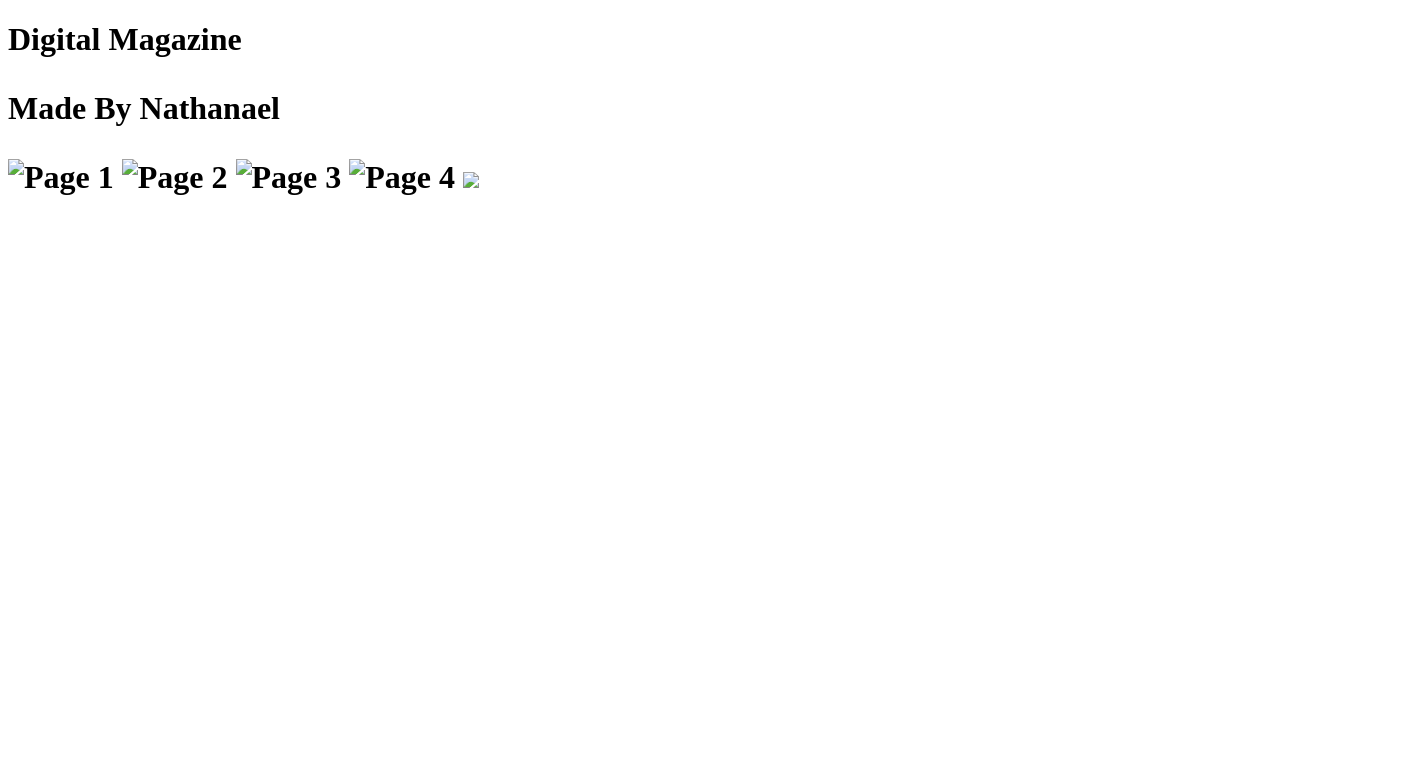
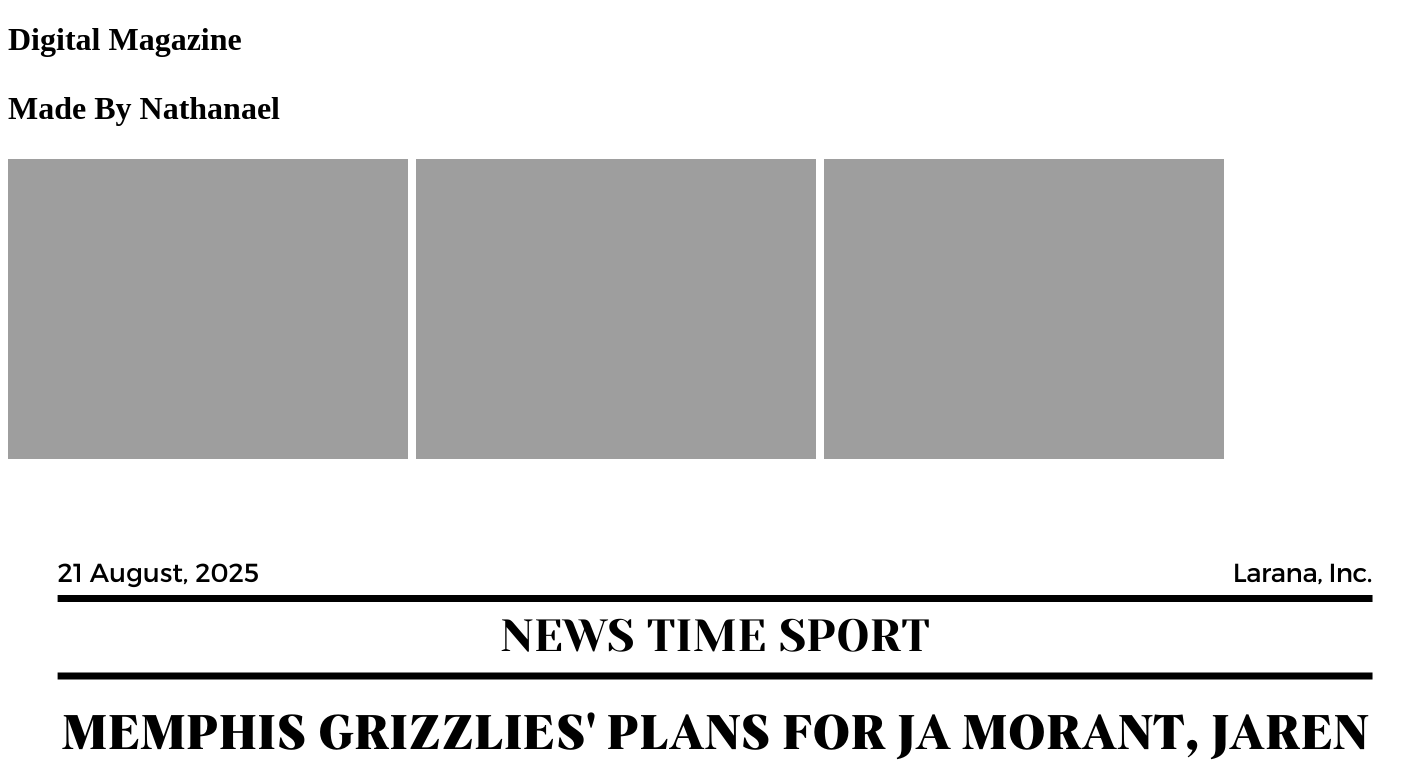
Before and after one commit to Cupcake-the-rizzler/Poop, a plain HTML site: page index.html in a window 1280 px wide. Shown: the top 782 px of the page, 1422 px wide, since content can reach past the window. Drawn offline with Linux system fonts and the light colour scheme; the site is published under a folder, as on GitHub Pages, so addresses that start at the root find nothing.

Commit message:
Update index.html

```diff
--- a/index.html
+++ b/index.html
@@ -6,10 +6,10 @@
 <body>
  <h1 syle="allign: center">Digital Magazine</hi>
 <p>Made By Nathanael</p>
-   <img src="/1.png" alt="Page 1">
-   <img src="/2.png" alt="Page 2">
-   <img src="/3.png" alt="Page 3">
-   <img src="/4.png" alt="Page 4">
-   <img src="/5.png" alg="Page 5">
+   <img src="1.png" alt="Page 1">
+   <img src="2.png" alt="Page 2">
+   <img src="3.png" alt="Page 3">
+   <img src="4.png" alt="Page 4">
+   <img src="5.png" alt="Page 5">
 </body>
 </html>
```
